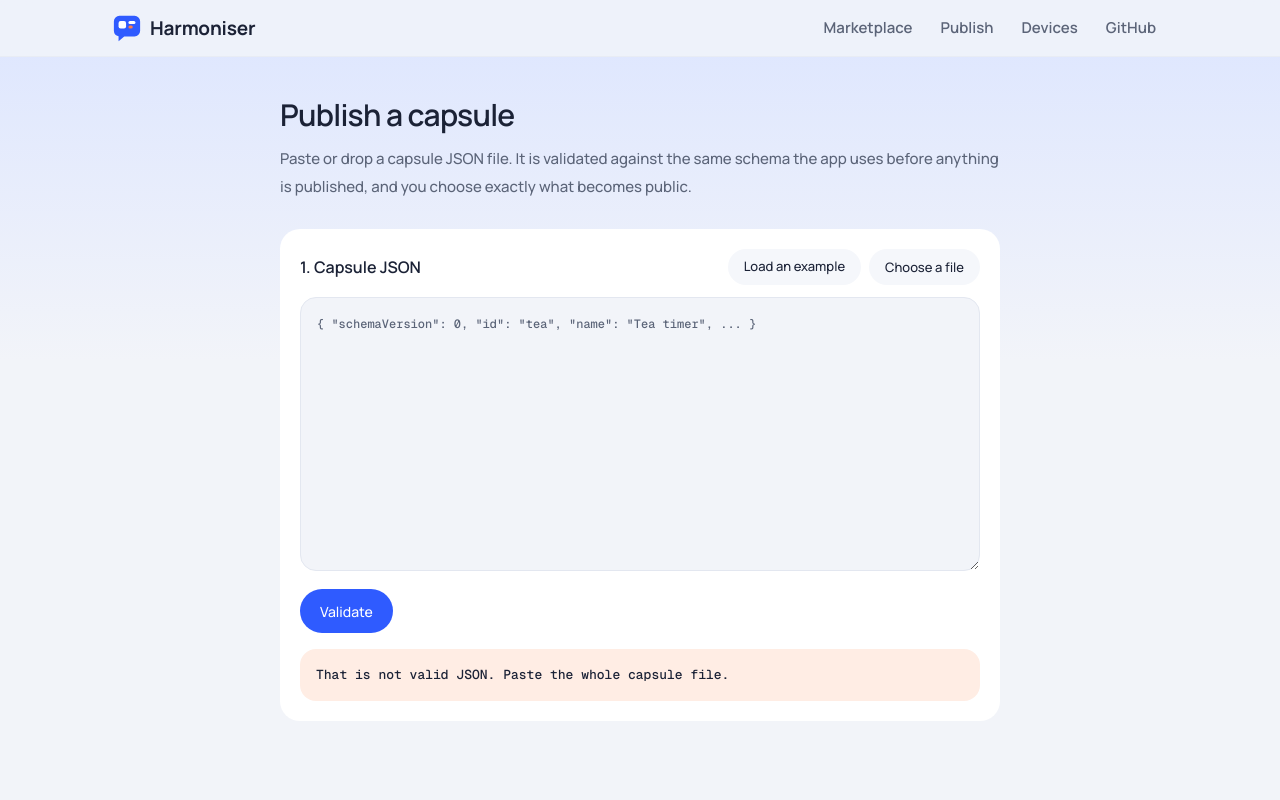
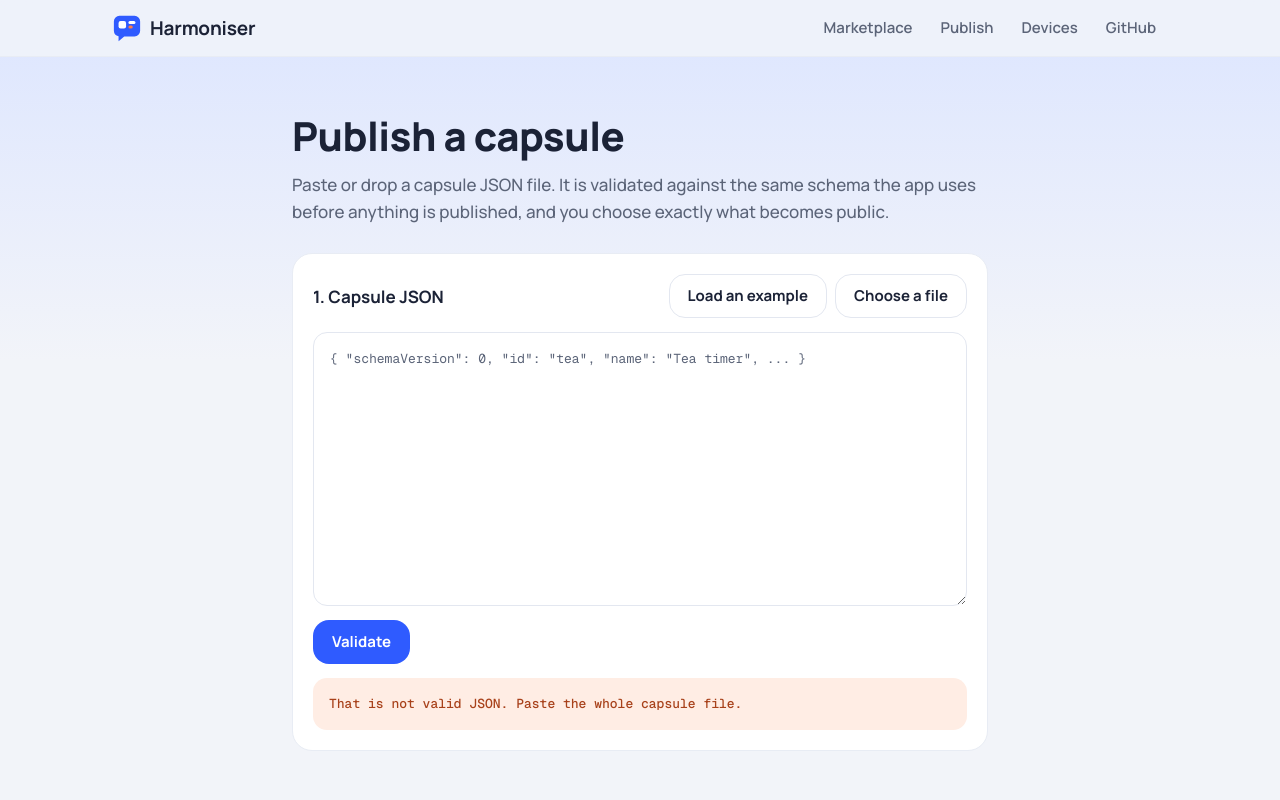
Before and after one commit to SimpsonLWH/harmoniser-web, a Next.js app: page /publish in a window 1280 px wide. Both pictures are taken after a click on the button "Validate". Shown: the top 800 px of the page. Built offline with nearby package versions, Linux system fonts and the light colour scheme; no server answers.

Commit message:
feat(style): restyle the publish page
Step cards, token-based fields and buttons, validation errors on the orange tint, the
success and failure messages as notices. Same validation and publish flow.

Co-Authored-By: Claude Opus 5.5 <noreply@anthropic.com>

```diff
--- a/app/publish/page.tsx
+++ b/app/publish/page.tsx
@@ -83,17 +83,17 @@ export default function PublishPage() {
   }
 
   return (
-    <div className="mx-auto w-full max-w-3xl px-4 py-10 sm:px-6">
-      <h1 className="text-3xl font-semibold tracking-tight">Publish a capsule</h1>
-      <p className="mt-3 text-[15px] leading-7 text-text-2">
+    <div className="page max-w-[760px] py-10 sm:py-14">
+      <h1 className="page-title">Publish a capsule</h1>
+      <p className="lede mt-3">
         Paste or drop a capsule JSON file. It is validated against the same schema the app uses
         before anything is published, and you choose exactly what becomes public.
       </p>
 
-      <section className="mt-7 rounded-card bg-surface p-5 shadow-[var(--h-shadow)]">
+      <section className="card mt-7">
         <div className="flex flex-wrap items-center justify-between gap-3">
-          <h2 className="text-[16px] font-semibold">1. Capsule JSON</h2>
-          <div className="flex gap-2">
+          <h2 className="text-body font-bold">1. Capsule JSON</h2>
+          <div className="flex flex-wrap gap-2">
             <button
               type="button"
               onClick={() => {
@@ -101,11 +101,11 @@ export default function PublishPage() {
                 setErrors([]);
                 setCapsule(null);
               }}
-              className="min-h-9 rounded-full bg-surface-2 px-4 text-[13px] font-medium"
+              className="btn btn-secondary"
             >
               Load an example
             </button>
-            <label className="min-h-9 cursor-pointer rounded-full bg-surface-2 px-4 text-[13px] font-medium leading-9">
+            <label className="btn btn-secondary focus-within:outline-2 focus-within:outline-offset-2 focus-within:outline-blue">
               Choose a file
               <input
                 type="file"
@@ -136,22 +136,22 @@ export default function PublishPage() {
           rows={12}
           spellCheck={false}
           placeholder='{ "schemaVersion": 0, "id": "tea", "name": "Tea timer", ... }'
-          className="mt-3 w-full rounded-2xl border border-line bg-bg p-4 font-mono text-[12px] leading-5"
+          className="field mt-3.5 p-4 font-mono text-caption font-normal leading-5"
         />
-        <div className="mt-3 flex items-center gap-3">
+        <div className="mt-3.5 flex flex-wrap items-center gap-3">
           <button
             type="button"
             onClick={validate}
-            className="min-h-11 rounded-full bg-brand px-5 text-[14px] font-medium text-white"
+            className="btn btn-primary"
           >
             Validate
           </button>
           {capsule !== null ? (
-            <span className="text-[13px] text-brand">Valid — {capsule.name}</span>
+            <span className="chip">Valid — {capsule.name}</span>
           ) : null}
         </div>
         {errors.length > 0 ? (
-          <ul className="mt-4 max-h-56 space-y-1 overflow-auto rounded-2xl bg-danger-soft p-4 text-[13px] leading-5">
+          <ul className="mt-3.5 max-h-56 space-y-1 overflow-auto rounded-[14px] bg-orange-tint p-4 text-caption leading-5 text-orange-text">
             {errors.map((error) => (
               <li key={error} className="font-mono">
                 {error}
@@ -163,26 +163,26 @@ export default function PublishPage() {
 
       {capsule !== null ? (
         <>
-          <section className="mt-4 rounded-card bg-surface p-5 shadow-[var(--h-shadow)]">
-            <h2 className="text-[16px] font-semibold">2. What becomes public</h2>
-            <p className="mt-2 text-[13px] leading-6 text-text-2">
+          <section className="card mt-3.5">
+            <h2 className="text-body font-bold">2. What becomes public</h2>
+            <p className="mt-2 text-caption leading-5 text-text-2">
               This is exactly what anyone can see. Capsule contents are public data: publish only
               deliberate templates, never private notes, health details or secrets.
             </p>
-            <div className="mt-4 space-y-3">
+            <div className="mt-3.5 space-y-3.5">
               <div>
-                <label className="text-[13px] font-medium" htmlFor="publish-name">
+                <label className="text-caption font-semibold text-text-2" htmlFor="publish-name">
                   Name
                 </label>
                 <input
                   id="publish-name"
                   value={capsule.name}
                   readOnly
-                  className="mt-1 min-h-11 w-full rounded-input border border-line bg-surface-2 px-4 text-[14px]"
+                  className="field mt-1.5 bg-card text-label"
                 />
               </div>
               <div>
-                <label className="text-[13px] font-medium" htmlFor="publish-description">
+                <label className="text-caption font-semibold text-text-2" htmlFor="publish-description">
                   Description ({description.length}/500)
                 </label>
                 <textarea
@@ -191,40 +191,40 @@ export default function PublishPage() {
                   maxLength={500}
                   onChange={(event) => setDescription(event.target.value)}
                   rows={3}
-                  className="mt-1 w-full rounded-2xl border border-line bg-bg p-4 text-[14px]"
+                  className="field mt-1.5 text-label"
                   placeholder="What does it do, and what should people know before installing?"
                 />
               </div>
               <div>
-                <label className="text-[13px] font-medium" htmlFor="publish-tags">
+                <label className="text-caption font-semibold text-text-2" htmlFor="publish-tags">
                   Tags (comma separated, up to 8)
                 </label>
                 <input
                   id="publish-tags"
                   value={tags}
                   onChange={(event) => setTags(event.target.value)}
-                  className="mt-1 min-h-11 w-full rounded-input border border-line bg-bg px-4 text-[14px]"
+                  className="field mt-1.5 text-label"
                   placeholder="cooking, timer"
                 />
               </div>
             </div>
-            <details className="mt-4">
-              <summary className="cursor-pointer text-[14px] font-medium">Public capsule JSON</summary>
-              <pre className="mt-2 max-h-64 overflow-auto rounded-xl bg-surface-2 p-4 text-[12px] leading-5">
+            <details className="mt-3.5">
+              <summary className="flex min-h-tap cursor-pointer items-center text-label font-bold">Public capsule JSON</summary>
+              <pre className="code-block mt-2 max-h-64">
                 {preview}
               </pre>
             </details>
           </section>
 
-          <section className="mt-4 rounded-card bg-surface p-5 shadow-[var(--h-shadow)]">
-            <h2 className="text-[16px] font-semibold">3. Publish with your owner token</h2>
-            <p className="mt-2 text-[13px] leading-6 text-text-2">
+          <section className="card mt-3.5">
+            <h2 className="text-body font-bold">3. Publish with your owner token</h2>
+            <p className="mt-2 text-caption leading-5 text-text-2">
               Publishing is anonymous. Your owner token is the only delete credential — keep a
               copy, or you will not be able to delete the capsule later. (Installs and reports use
               a separate anonymous install ID that never owns anything.)
             </p>
-            <div className="mt-3 flex flex-wrap items-center gap-2">
-              <code className="max-w-full truncate rounded-full bg-surface-2 px-4 py-2 font-mono text-[12px]">
+            <div className="mt-3.5 flex flex-wrap items-center gap-2">
+              <code className="flex min-h-tap max-w-full items-center truncate rounded-[14px] bg-card px-4 font-mono text-badge">
                 {token.length > 0 ? `${token.slice(0, 10)}…${token.slice(-4)}` : "…"}
               </code>
               <button
@@ -232,7 +232,7 @@ export default function PublishPage() {
                 onClick={() => {
                   void navigator.clipboard.writeText(token);
                 }}
-                className="min-h-9 rounded-full bg-surface-2 px-4 text-[13px] font-medium"
+                className="btn btn-secondary"
               >
                 Copy token
               </button>
@@ -241,19 +241,19 @@ export default function PublishPage() {
               type="button"
               onClick={() => void publish()}
               disabled={busy}
-              className="mt-4 min-h-11 rounded-full bg-brand px-6 text-[14px] font-medium text-white disabled:opacity-60"
+              className="btn btn-primary mt-3.5 px-6"
             >
               {busy ? "Publishing…" : "Publish capsule"}
             </button>
             {failure.length > 0 ? (
-              <p className="mt-3 rounded-card bg-danger-soft p-4 text-[14px]">{failure}</p>
+              <p className="notice notice-warn mt-3.5">{failure}</p>
             ) : null}
             {publishedId !== null ? (
-              <div className="mt-4 rounded-card bg-brand-soft p-4 text-[14px]">
-                <p className="font-medium">Published.</p>
+              <div className="notice mt-3.5">
+                <p className="font-bold">Published.</p>
                 <p className="mt-1">
                   It is live at{" "}
-                  <Link href={`/capsules/${publishedId}`} className="text-brand underline">
+                  <Link href={`/capsules/${publishedId}`} className="link break-all">
                     /capsules/{publishedId}
                   </Link>
                   . Keep your token: it is the only way to delete it.
```
